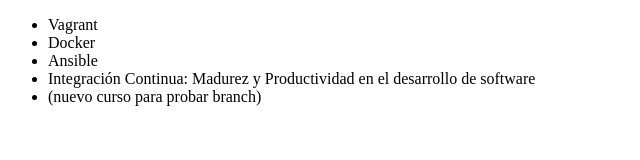
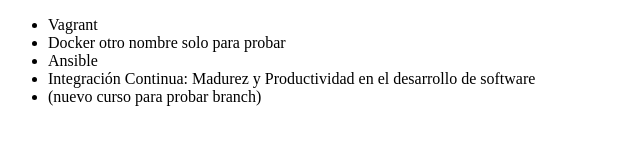
Before and after one commit to alfrantos/curso-git, a plain HTML site: page index.html in a window 1280 px wide. Shown: the whole page, without its empty margins (0-640 px from the left). Drawn offline with Linux system fonts and the light colour scheme.

Commit message:
cambio en docker por otro usuario

```diff
--- a/index.html
+++ b/index.html
@@ -7,7 +7,7 @@
 <body>
      <ul>
          <li> Vagrant </li>
-         <li> Docker </li>
+         <li> Docker otro nombre solo para probar</li>
          <li> Ansible </li>
          <li> Integración Continua: Madurez y Productividad en el desarrollo de software</li>
          <li> (nuevo curso para probar branch)</li>
```
